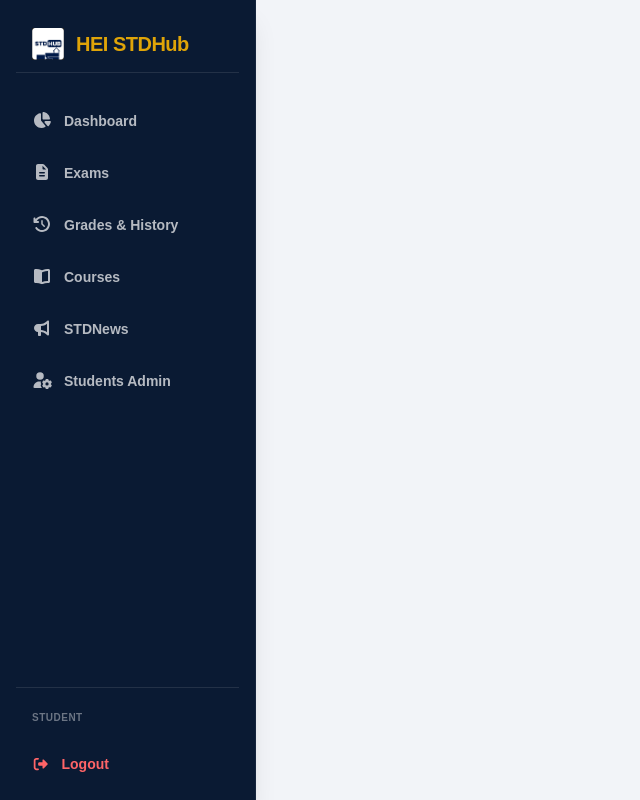
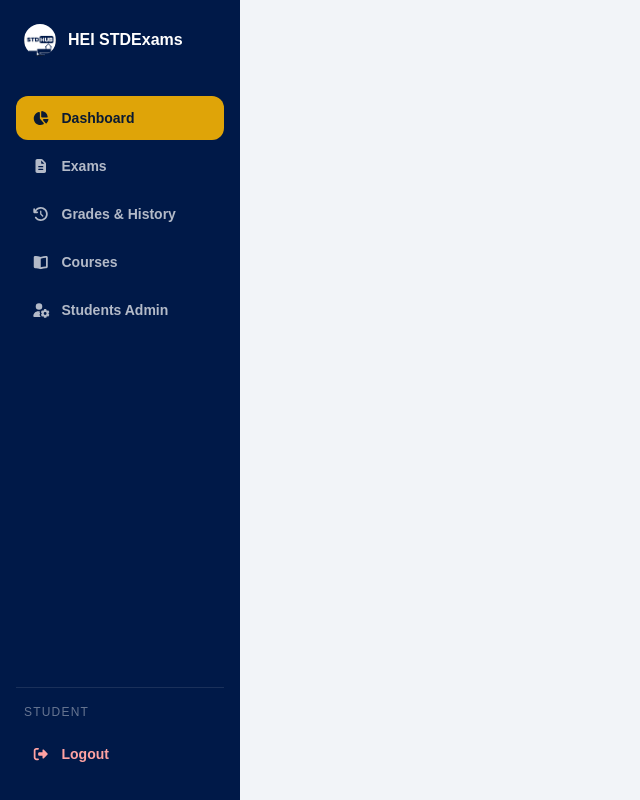
Before and after one commit to fatratra-png/stdhub-exams-ui, a React (Vite) app: page / in a window 1280 px wide. Shown: the whole page, without its empty margins (0-640 px from the left). Built offline with nearby package versions, Linux system fonts and the light colour scheme.

Commit message:
feat(sidebar): redesign sidebar with mobile drawer layout

```diff
--- a/src/components/layout/Sidebar.jsx
+++ b/src/components/layout/Sidebar.jsx
@@ -1,69 +1,118 @@
-// import { useState, useEffect, useRef } from "react";
+import { useState } from "react";
 import { FontAwesomeIcon } from "@fortawesome/react-fontawesome";
+import {
+      faBars,
+      faBookOpen,
+      faChartPie,
+      faFileAlt,
+      faHistory,
+      faSignOutAlt,
+      faTimes,
+      faUserGear,
+} from "@fortawesome/free-solid-svg-icons";
 import STDHUB_LOGO from "../../assets/stdhub-logo-pwa.png";
-import { faFileAlt } from "@fortawesome/free-solid-svg-icons/faFileAlt";
-import { faHistory } from "@fortawesome/free-solid-svg-icons/faHistory";
-import { faBookOpen } from "@fortawesome/free-solid-svg-icons/faBookOpen";
-import { faBullhorn } from "@fortawesome/free-solid-svg-icons/faBullhorn";
-import { faUserGear } from "@fortawesome/free-solid-svg-icons/faUserGear";
-import { faChartPie } from "@fortawesome/free-solid-svg-icons/faChartPie";
-import { faSignOutAlt } from "@fortawesome/free-solid-svg-icons/faSignOutAlt";
 
-const navigation = [
-  { label: "Dashboard", icon: faChartPie },
-  { label: "Exams", icon: faFileAlt },
-  { label: "Grades & History", icon: faHistory },
-  { label: "Courses", icon: faBookOpen },
-  { label: "STDNews", icon: faBullhorn },
-  { label: "Students Admin", icon: faUserGear }
+const NAV_ITEMS = [
+      { id: "dashboard", label: "Dashboard", icon: faChartPie },
+      { id: "exams", label: "Exams", icon: faFileAlt },
+      { id: "grades-history", label: "Grades & History", icon: faHistory },
+      { id: "courses", label: "Courses", icon: faBookOpen },
+      { id: "students-admin", label: "Students Admin", icon: faUserGear },
 ];
 
 const Sidebar = () => {
+      const [open, setOpen] = useState(false);
+      const [activeId, setActiveId] = useState(NAV_ITEMS[0].id);
+
+      const handleNavClick = (id) => {
+            setActiveId(id);
+            setOpen(false);
+      };
+
       return (
             <>
-      <aside className="w-64 h-screen bg-navy-dark text-white flex flex-col justify-between p-4 shrink-0 shadow-xl border-r border-white/5 select-none">
-            <div className="flex flex-col gap-6">
-              <div className="px-4 py-3 border-b border-white/10 flex items-center gap-3">
-                <img src={STDHUB_LOGO} alt="Logo" className="w-8 h-8 object-contain" />
-                <h1 className="text-xl font-bold tracking-tight text-gold">HEI STDHub</h1>
+                  <button
+                        onClick={() => setOpen(true)}
+                        className="lg:hidden fixed top-3 left-3 z-40 touch-target rounded-xl
+                   bg-navy text-white shadow-lg"
+                  >
+                        <FontAwesomeIcon icon={faBars} className="text-base" />
+                  </button>
+
+                  {open && (
+                        <div
+                              className="lg:hidden fixed inset-0 bg-black/50 z-40"
+                              onClick={() => setOpen(false)}
+                        />
+                  )}
+
+                  <aside
+                        className={`
+        fixed lg:static inset-y-0 left-0 z-40
+        w-60 h-screen bg-navy flex flex-col py-6 px-4 shrink-0
+        transform transition-transform duration-300
+        ${open ? "translate-x-0" : "-translate-x-full lg:translate-x-0"}
+      `}
+                  >
+                        <div className="flex items-center justify-between px-2 mb-10 shrink-0">
+                              <div className="flex items-center gap-3">
+                                    <img
+                                          src={STDHUB_LOGO}
+                                          alt="STDExams"
+                                          className="h-8 w-8 object-contain rounded-full"
+                                    />
+                                    <span className="text-white font-bold text-base">
+                                          HEI STDExams
+                                    </span>
+                              </div>
+                              <button
+                                    onClick={() => setOpen(false)}
+                                    className="lg:hidden touch-target text-white/50 hover:text-white transition"
+                              >
+                                    <FontAwesomeIcon
+                                          icon={faTimes}
+                                          className="text-base"
+                                    />
+                              </button>
                         </div>
 
-              <nav className="flex flex-col gap-1">
-                {navigation.map((item) => {
-                  const isActive = item.id === "dashboard";
-                  return (
+                        <nav className="flex flex-col gap-1 flex-1 overflow-y-auto">
+                              {NAV_ITEMS.map(({ id, label, icon }) => (
                                     <button
-                      key={item.id}
-                      className={isActive ? 'sidebar-link-active' : 'sidebar-link'}
+                                          key={id}
+                                          onClick={() => handleNavClick(id)}
+                                          className={
+                                                activeId === id
+                                                      ? "sidebar-link-active"
+                                                      : "sidebar-link"
+                                          }
                                     >
-                      <span className="text-base">
-                        <FontAwesomeIcon icon={item.icon} />
+                                          <FontAwesomeIcon
+                                                icon={icon}
+                                                className="w-4 h-4 shrink-0"
+                                          />
+                                          <span className="truncate">
+                                                {label}
                                           </span>
-                      <span>{item.label}</span>
                                     </button>
-                  );
-                })}
+                              ))}
                         </nav>
-            </div>
 
-            <div className="flex flex-col gap-4 border-t border-white/10 pt-4">
-              <div className="px-4">
-                <span className="text-[10px] font-bold text-white/40 uppercase tracking-wider">
-                  STUDENT
-                </span>
-                {/* student */}
-              </div>
-
-              <button
-                className="w-full px-4 py-2.5 text-sm font-semibold text-red-400 hover:bg-red-500/10 rounded-xl transition-all duration-200 text-left flex items-center gap-3 cursor-pointer"
-              >
-                <FontAwesomeIcon icon={faSignOutAlt} />
+                        <div className="border-t border-white/10 pt-4 mt-4 shrink-0">
+                              <p className="text-white/40 text-xs px-2 mb-3 uppercase tracking-widest truncate">
+                                    Student
+                              </p>
+                              <button className="sidebar-link w-full text-red-300 hover:text-red-200 hover:bg-red-500/10">
+                                    <FontAwesomeIcon
+                                          icon={faSignOutAlt}
+                                          className="w-4 h-4 shrink-0"
+                                    />
                                     <span>Logout</span>
                               </button>
                         </div>
                   </aside>
             </>
-  )
-}
+      );
+};
 
 export default Sidebar;
```
Lines whose indentation alone changed are shown as unchanged.
